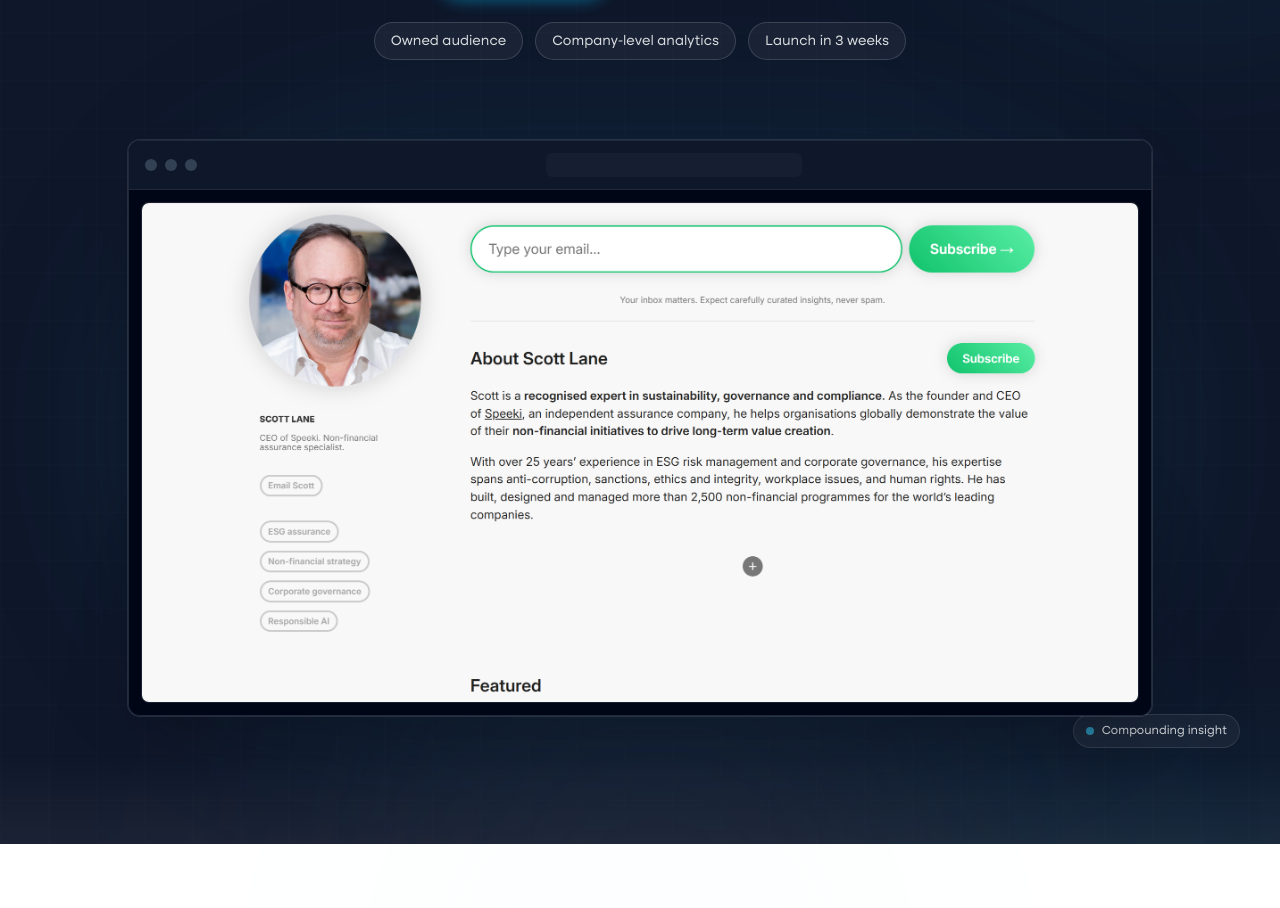
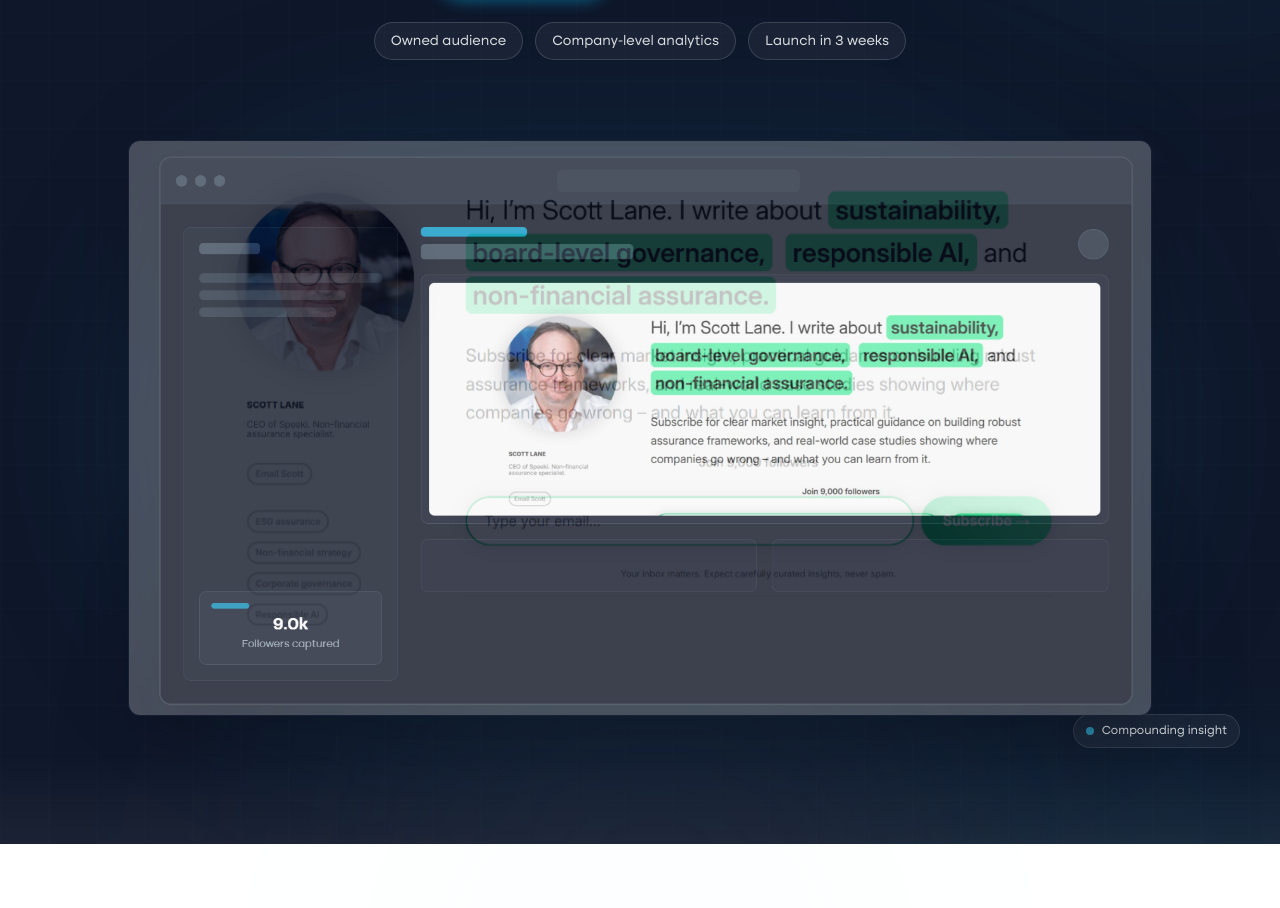
Before and after one commit to tylerngo-profile/insight-hub-by-profile, a React (Vite) app: page / in a window 1280 px wide. Shown: the part 640-1548 px from the top of the page. Built offline with nearby package versions, Linux system fonts and the light colour scheme.

Commit message:
Switch hero to full-frame demo sequence with first/last pause and smoother crossfade

```diff
--- a/components/Hero.tsx
+++ b/components/Hero.tsx
@@ -62,29 +62,17 @@ export const Hero: React.FC<HeroProps> = ({ onBookDemo, onSeeHow }) => {
         <div className="mt-20 w-full max-w-6xl relative animate-fade-up anim-delay-600">
           <div className="absolute inset-0 bg-cyan-500/20 blur-[80px] rounded-full mix-blend-screen pointer-events-none opacity-40"></div>
 
-          <div className="relative bg-brand-950 border border-brand-800 rounded-xl shadow-2xl overflow-hidden aspect-[16/10] md:aspect-[16/9] flex flex-col group ring-1 ring-white/10 transition-transform duration-500 hover:-translate-y-1 hover:shadow-[0_30px_80px_rgba(0,182,237,0.15)]">
-            <div className="absolute inset-0 opacity-0 group-hover:opacity-100 transition-opacity duration-500 bg-gradient-to-r from-transparent via-cyan-500/10 to-transparent animate-shimmer pointer-events-none"></div>
-            {/* Fake Browser UI */}
-            <div className="bg-brand-900 border-b border-brand-800 px-4 py-3 flex items-center gap-4">
-               <div className="flex gap-2">
-                 <div className="w-3 h-3 rounded-full bg-brand-700"></div>
-                 <div className="w-3 h-3 rounded-full bg-brand-700"></div>
-                 <div className="w-3 h-3 rounded-full bg-brand-700"></div>
-               </div>
-               <div className="h-6 bg-brand-800/50 rounded-md w-64 mx-auto hidden md:block"></div>
-            </div>
-
-            {/* Full browser demo area */}
-            <div className="relative flex-1 bg-brand-950/85 p-2 md:p-3">
-              <div className="relative h-full w-full overflow-hidden rounded-lg border border-brand-800/80 bg-brand-900/30">
+          <div className="relative rounded-xl shadow-2xl overflow-hidden aspect-[16/10] md:aspect-[16/9] border border-brand-800/70 bg-brand-950/60 transition-transform duration-500 hover:-translate-y-1 hover:shadow-[0_30px_80px_rgba(0,182,237,0.15)]">
+            <div className="relative h-full w-full overflow-hidden">
               <img src="/demo/sequence/frame-01.png" alt="Client Insight Hub demo frame 1" className="demo-sequence-frame" loading="lazy" />
+              <img src="/demo/sequence/frame-01.png" alt="Client Insight Hub demo frame 1 hold" className="demo-sequence-frame" loading="lazy" />
               <img src="/demo/sequence/frame-02.png" alt="Client Insight Hub demo frame 2" className="demo-sequence-frame" loading="lazy" />
               <img src="/demo/sequence/frame-03.png" alt="Client Insight Hub demo frame 3" className="demo-sequence-frame" loading="lazy" />
               <img src="/demo/sequence/frame-04.png" alt="Client Insight Hub demo frame 4" className="demo-sequence-frame" loading="lazy" />
               <img src="/demo/sequence/frame-05.png" alt="Client Insight Hub demo frame 5" className="demo-sequence-frame" loading="lazy" />
               <img src="/demo/sequence/frame-06.png" alt="Client Insight Hub demo frame 6" className="demo-sequence-frame" loading="lazy" />
               <img src="/demo/sequence/frame-07.png" alt="Client Insight Hub demo frame 7" className="demo-sequence-frame" loading="lazy" />
-              </div>
+              <img src="/demo/sequence/frame-07.png" alt="Client Insight Hub demo frame 7 hold" className="demo-sequence-frame" loading="lazy" />
             </div>
           </div>
         </div>
--- a/index.html
+++ b/index.html
@@ -297,12 +297,26 @@
         animation-delay: 0.6s;
       }
 
-      @keyframes demoFrameFade {
-        0%, 10% {
+      @keyframes demoFrameCinematic {
+        0% {
+          opacity: 0;
+          transform: scale(1.01);
+        }
+        10% {
           opacity: 1;
+          transform: scale(1);
         }
-        13%, 100% {
+        72% {
+          opacity: 1;
+          transform: scale(1);
+        }
+        92% {
           opacity: 0;
+          transform: scale(0.998);
+        }
+        100% {
+          opacity: 0;
+          transform: scale(0.998);
         }
       }
 
@@ -314,7 +328,8 @@
         object-fit: cover;
         object-position: top;
         opacity: 0;
-        animation: demoFrameFade 21s linear infinite;
+        animation: demoFrameCinematic 27s ease-in-out infinite;
+        will-change: opacity, transform;
       }
 
       .demo-sequence-frame:nth-child(1) { animation-delay: 0s; }
@@ -324,6 +339,8 @@
       .demo-sequence-frame:nth-child(5) { animation-delay: 12s; }
       .demo-sequence-frame:nth-child(6) { animation-delay: 15s; }
       .demo-sequence-frame:nth-child(7) { animation-delay: 18s; }
+      .demo-sequence-frame:nth-child(8) { animation-delay: 21s; }
+      .demo-sequence-frame:nth-child(9) { animation-delay: 24s; }
 
       @media (prefers-reduced-motion: reduce) {
         .animate-float-slow,
```
Lines whose indentation alone changed are shown as unchanged.
